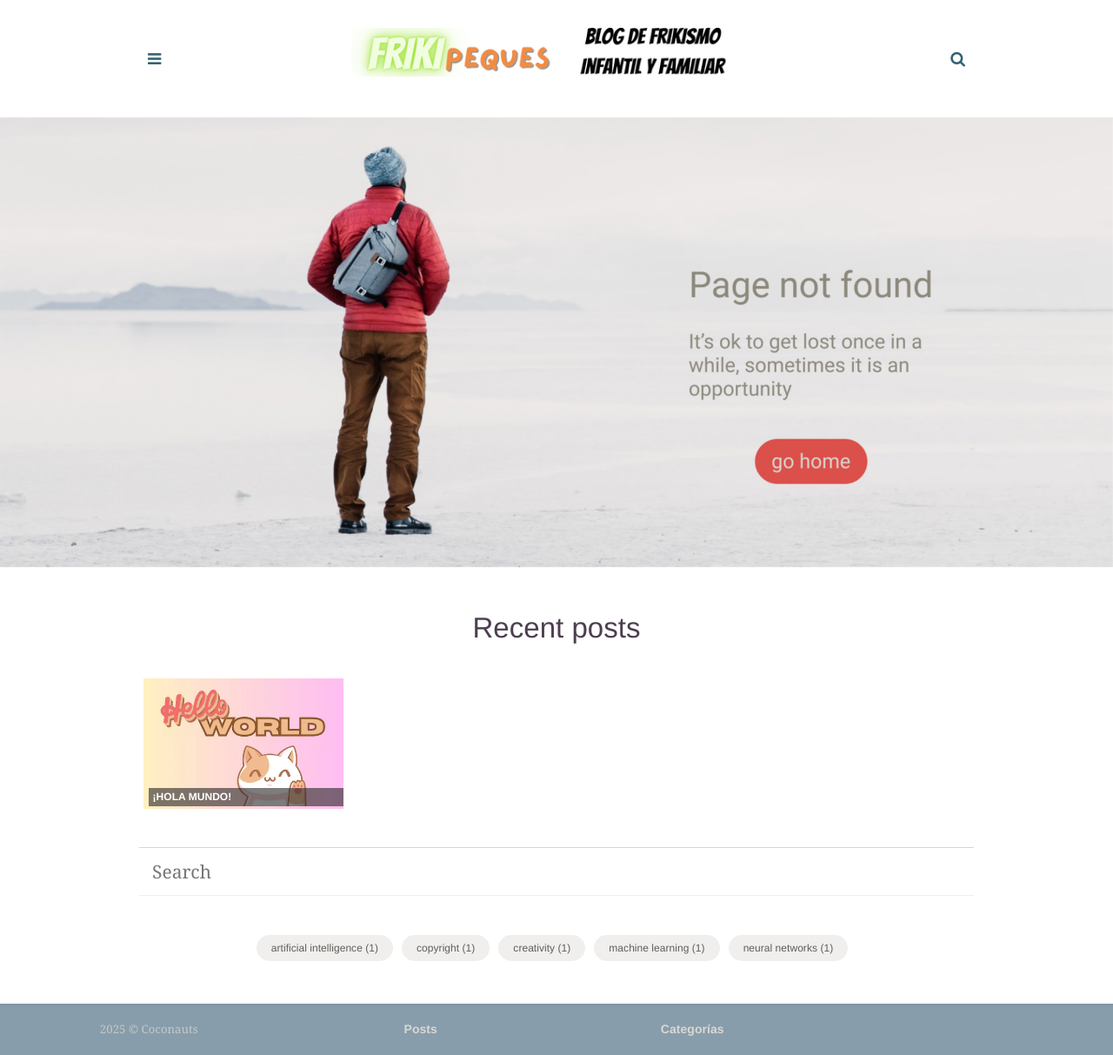
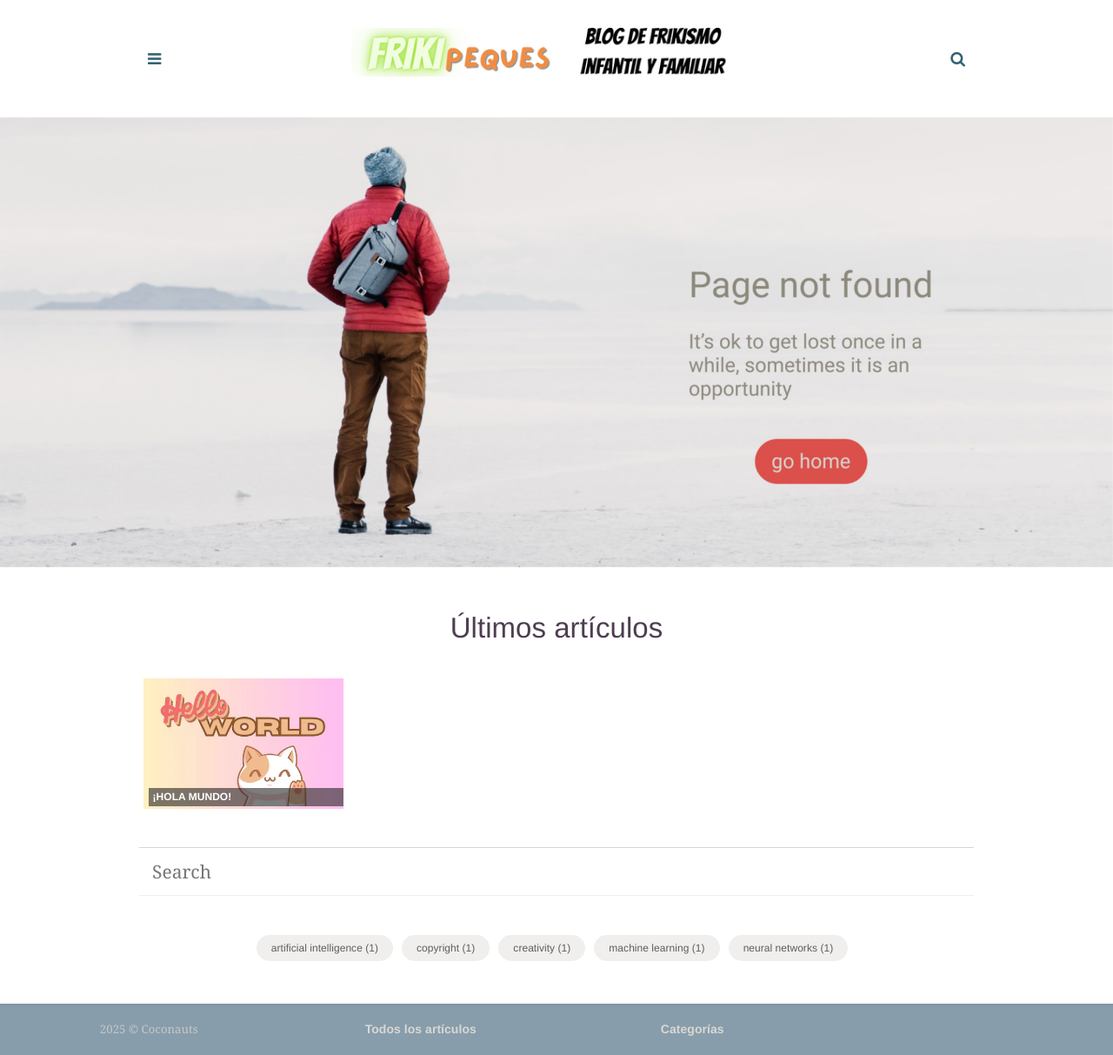
Before and after one commit to frikipeques/frikipeques.github.io, a Jekyll site: the page built from ipfs-404.html, in a window 1280 px wide. Shown: the whole page at 87% size. Built offline with Jekyll 4.4.1, drawn with Linux system fonts in a browser that asks for light colours; some web fonts are replaced.

Commit message:
traduzco post por articulos

```diff
--- a/_includes/footer.html
+++ b/_includes/footer.html
@@ -9,7 +9,7 @@
         <div class="footer-nav">
             <div>
                 <a href="{{ relativebase }}archive.html">
-                    Posts
+                    Todos los artículos
                 </a>
             </div>
             <div>
--- a/_includes/header.html
+++ b/_includes/header.html
@@ -26,7 +26,7 @@
           <li>
             <a href="{{ relativebase }}archive.html">
               <div class="left">
-                Todos los posts
+                Todos los artículos
               </div>
               <div class="right">
                 <svg width="24px" aria-hidden="true" focusable="false" role="img" fill="currentColor" xmlns="http://www.w3.org/2000/svg" viewBox="-3 3 64 64"><g><path d="M60.992,31.985c0-15.979-13-28.978-28.979-28.978c-15.994,0-29.006,12.999-29.006,28.978   c0,15.994,13.012,29.007,29.006,29.007v-2c-14.891,0-27.006-12.115-27.006-27.007c0-14.875,12.115-26.978,27.006-26.978   c14.876,0,26.979,12.103,26.979,26.978c0,8.945-4.479,17.329-11.804,22.338l0.874-10.062l-1.992-0.174l-1.135,13.071l13.042,1.136   l0.174-1.992l-9.183-0.799C56.443,50.079,60.992,41.321,60.992,31.985z"/><polygon points="33.014,12.682 31.014,12.682 31.014,32.398 39.811,41.224 41.227,39.812 33.014,31.572  "/></g></svg>
--- a/_includes/recent-post.html
+++ b/_includes/recent-post.html
@@ -1,7 +1,7 @@
 {% include calculate_relative_base.html %}
 
 <div class="recent-box">
-  <h2 class="page-subtitle">Recent posts</h2>
+  <h2 class="page-subtitle">Últimos artículos</h2>
   <div class="recent-list">
     {% for post in site.posts offset:0 limit:4 %}
       {% if post.title %}
```
